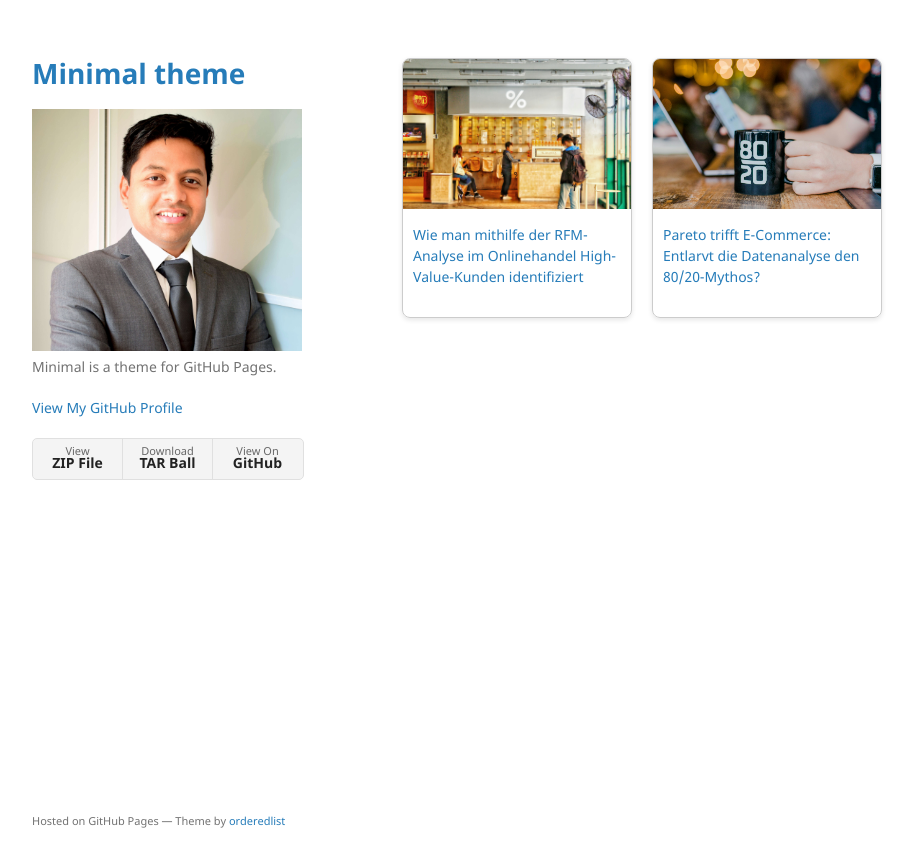
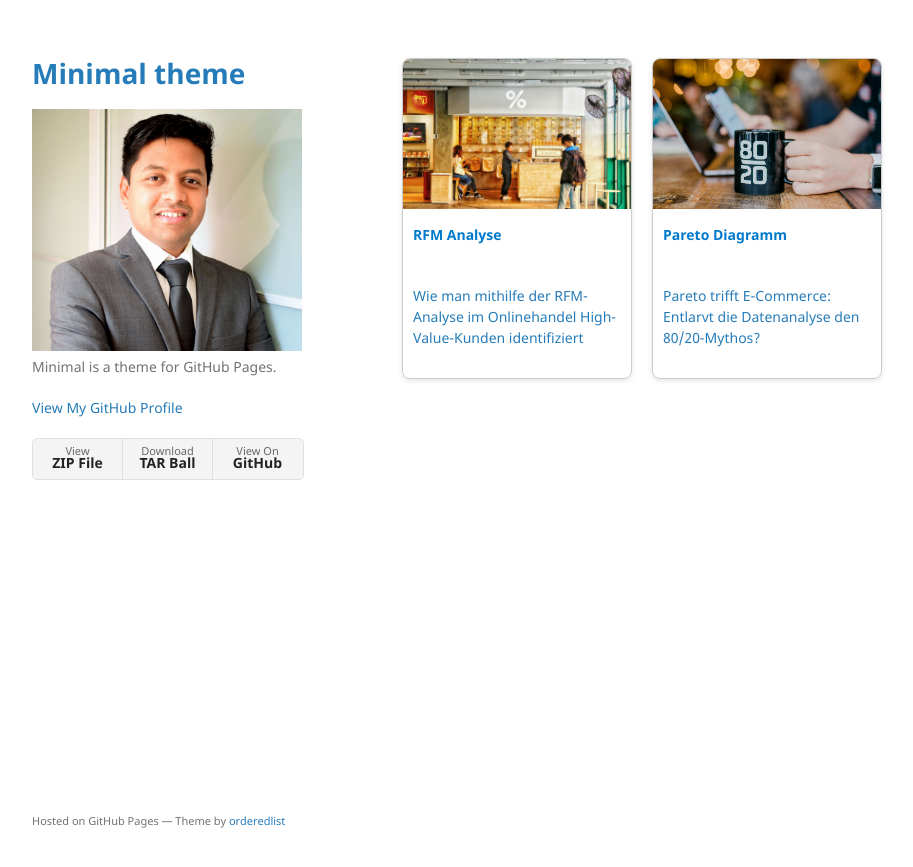
Before and after one commit to sridhar-portfolio/sridhar-portfolio.github.io, a Jekyll site: the page built from docs/projects.md, in a window 1280 px wide. Shown: the top 867 px of the page, without its empty margins (178-1091 px from the left). Built offline with Jekyll 4.4.1, drawn with Linux system fonts in a browser that asks for light colours; our own code applies the rules of GitHub Pages for plain Markdown files.

Commit message:
Update projects.md

```diff
--- a/docs/projects.md
+++ b/docs/projects.md
@@ -5,6 +5,7 @@
   <div style="flex: 0 0 calc(50% - 20px); box-sizing: border-box; border: 1px solid #ccc; border-radius: 8px; overflow: hidden; box-shadow: 0 2px 5px rgba(0,0,0,0.1);">
     <a href="rfm_1.html">
       <img src="../assets/img/rfm_1_01.jpg" alt="RFM Analysis" style="width: 100%; height: 150px; object-fit: cover;">
+      <p style="padding: 10px; text-align: left; color: #007acc; font-weight: bold;">RFM Analyse</p>
       <p style="padding: 10px; text-align: left;">Wie man mithilfe der RFM-Analyse im Onlinehandel High-Value-Kunden identifiziert</p>
     </a>
   </div>
@@ -12,6 +13,7 @@
   <div style="flex: 0 0 calc(50% - 20px); box-sizing: border-box; border: 1px solid #ccc; border-radius: 8px; overflow: hidden; box-shadow: 0 2px 5px rgba(0,0,0,0.1);">
     <a href="pareto_1.html">
       <img src="../assets/img/pareto_1_0.jpg" alt="Pareto Analysis" style="width: 100%; height: 150px; object-fit: cover;">
+      <p style="padding: 10px; text-align: left; color: #007acc; font-weight: bold;">Pareto Diagramm</p>
       <p style="padding: 10px; text-align: left;">Pareto trifft E-Commerce: Entlarvt die Datenanalyse den 80/20-Mythos?</p>
     </a>
   </div>
```
